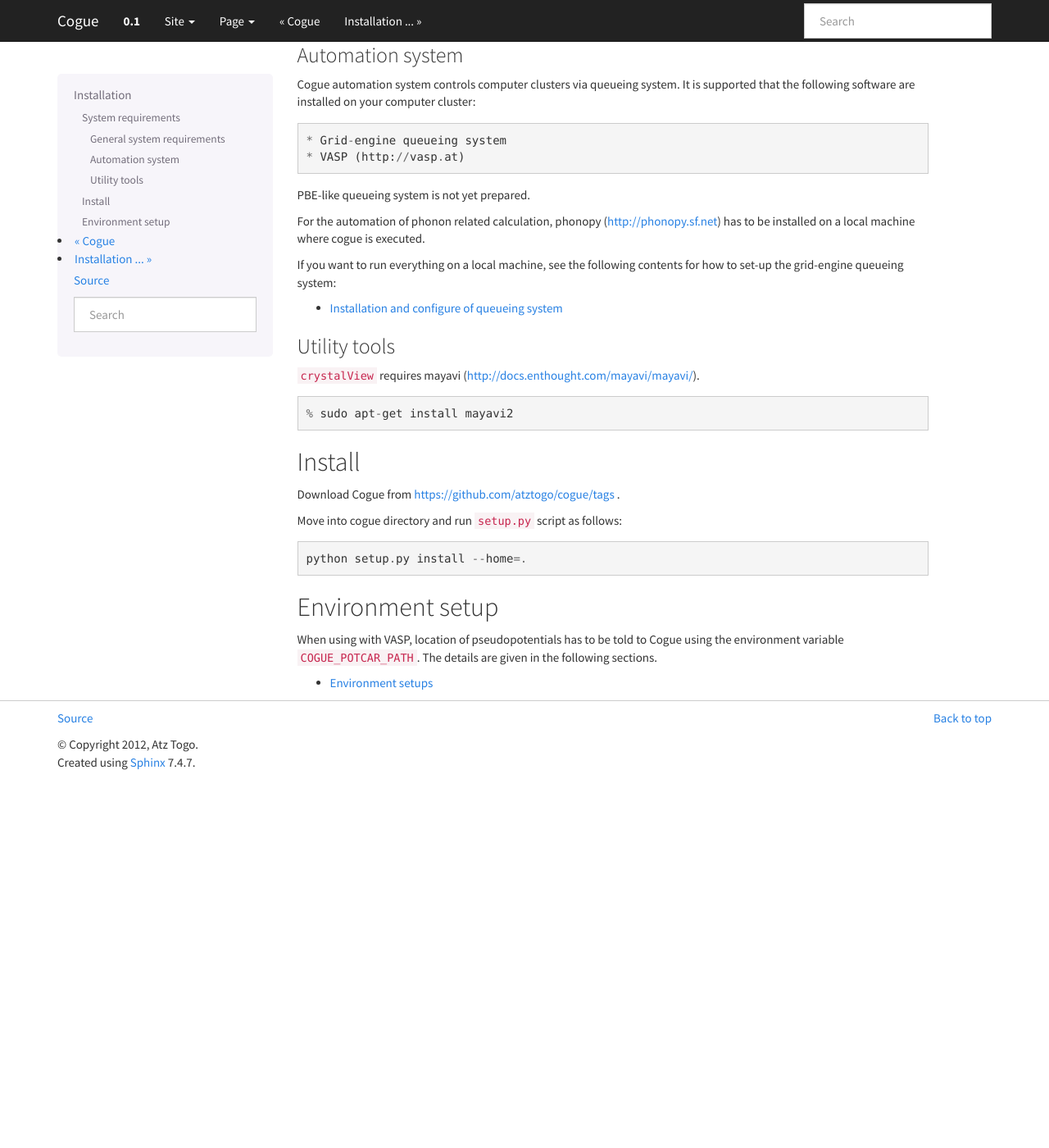
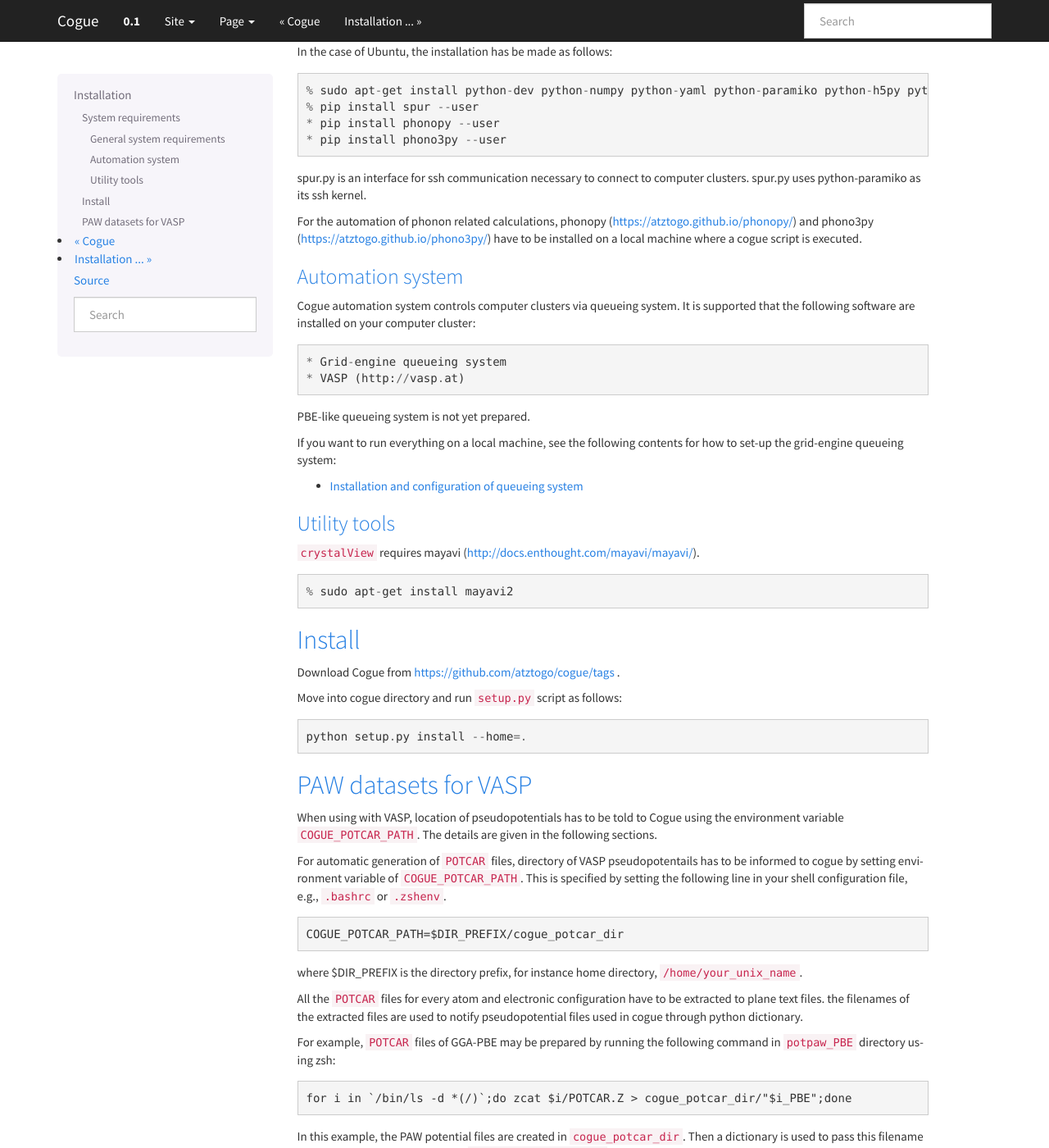
Before and after one commit to atztogo/cogue, a Sphinx documentation site: the page built from doc/install.rst, in a window 1280 px wide and 1400 px high, scrolled down 525 px. Shown: the whole window at 82% size. Built offline with Sphinx 7.4.7, drawn with Linux system fonts in a browser that asks for light colours; formulas are drawn with MathJax 3; before the commit the page ends 1476 px from its top, so only the background shows below that; some of the changed text lies outside the part shown.

Commit message:
Update document

```diff
--- a/doc/command_line_tool.rst
+++ b/doc/command_line_tool.rst
@@ -62,4 +62,4 @@
 ``crystalView``
 ^^^^^^^^^^^^^^^^^^^
 
-Crystal structure is visualized.
+Crystal structure is visualized. Mayavi2 is necessary to use this script.
--- a/doc/tutorial.rst
+++ b/doc/example.rst
@@ -1,5 +1,5 @@
-Tutorial
-===============
+Example
+========
 
 ``rutile.py`` in the ``example`` directory can be an introduction of
 Cogue. Please see :ref:`example_rutile`. On the top of this example,
@@ -9,7 +9,6 @@
    import cogue.calculator.vasp as vasp
    import cogue.qsystem.gridengine as ge
 
-
 To import ``cogue``, a few method becomes ready to use as shownin
 :py:mod:`cogue`. The methods :py:meth:`autocalc <cogue.autocalc>` and
 :py:meth:`cell <cogue.cell>` return objects of
--- a/doc/index.rst
+++ b/doc/index.rst
@@ -16,8 +16,11 @@
    :maxdepth: 2
 
    install
+   qsystem
+   example
+   command_line_tool
    vasp_interface
-   command_line_tool
+   automation
 
 Source code repository
 -----------------------
--- a/doc/install.rst
+++ b/doc/install.rst
@@ -10,24 +14,32 @@
 * Python and its header files (python-dev)
 * numpy (python-numpy)
 * hdf5 interface (python-h5py)
-* python-lxml
 * python-yaml
 * python-paramiko
 * spur.py (https://github.com/mwilliamson/spur.py)
+* phonopy (https://atztogo.github.io/phonopy/)
+* phono3py (https://atztogo.github.io/phono3py/)
 
 In the case of Ubuntu, the installation has be made as follows:
 
 ::
 
-   % sudo apt-get install python-dev python-numpy python-lxml python-yaml python-paramiko python-h5py python-pip
+   % sudo apt-get install python-dev python-numpy python-yaml python-paramiko python-h5py python-pip
    % pip install spur --user
+   * pip install phonopy --user
+   * pip install phono3py --user
 
-spur.py is an interface for ssh. python-paramiko is used by spur.py.
-Since Ubuntu doesn't contain spur.py deb-package, using pip is
-recommended to install spur.py.
+spur.py is an interface for ssh communication necessary to connect to
+computer clusters. spur.py uses python-paramiko as its ssh kernel.
+
+For the automation of phonon related calculations, phonopy
+(https://atztogo.github.io/phonopy/) and phono3py
+(https://atztogo.github.io/phono3py/) have to be installed on a local
+machine where a cogue script is executed.
+
 
 Automation system
-^^^^^^^^^^^^^^^^^^^^^^
+^^^^^^^^^^^^^^^^^^
 
 Cogue automation system controls computer clusters via queueing
 system. It is supported that the following software are installed on
@@ -37,10 +49,6 @@
 * VASP (http://vasp.at)
 
 PBE-like queueing system is not yet prepared.
-
-For the automation of phonon related calculation, phonopy
-(http://phonopy.sf.net) has to be installed on a local machine where
-cogue is executed.
 
 If you want to run everything on a local machine, see the following
 contents for how to set-up the grid-engine queueing system:
@@ -52,7 +60,7 @@
 
 
 Utility tools
-^^^^^^^^^^^^^^^^^^^^
+^^^^^^^^^^^^^^
 
 ``crystalView`` requires mayavi (http://docs.enthought.com/mayavi/mayavi/).
 
@@ -61,7 +69,7 @@
    % sudo apt-get install mayavi2
 
 Install
-------------------------
+--------
 
 Download Cogue from https://github.com/atztogo/cogue/tags .
 
@@ -69,14 +77,37 @@
 
    python setup.py install --home=.
 
-Environment setup
--------------------
+PAW datasets for VASP
+----------------------
 
 When using with VASP, location of pseudopotentials has to be told to
 Cogue using the environment variable ``COGUE_POTCAR_PATH``. The
 details are given in the following sections.
 
-.. toctree::
-   :maxdepth: 1
+For automatic generation of ``POTCAR`` files, directory of VASP
+pseudopotentails has to be informed to cogue by setting environment
+variable of ``COGUE_POTCAR_PATH``. This is specified by setting the
+following line in your shell configuration file, e.g., ``.bashrc`` or ``.zshenv``.
 
-   environment-setup
+::
+
+   COGUE_POTCAR_PATH=$DIR_PREFIX/cogue_potcar_dir
+
+where $DIR_PREFIX is the directory prefix, for instance home
+directory, ``/home/your_unix_name``.
+
+All the ``POTCAR`` files for every atom and electronic configuration
+have to be extracted to plane text files. the filenames of the
+extracted files are used to notify pseudopotential files used in
+cogue through python dictionary.
+
+For example, ``POTCAR`` files of GGA-PBE may be prepared by running
+the following command in ``potpaw_PBE`` directory using zsh::
+
+   for i in `/bin/ls -d *(/)`;do zcat $i/POTCAR.Z > cogue_potcar_dir/"$i_PBE";done
+
+In this example, the PAW potential files are created in
+``cogue_potcar_dir``. Then a dictionary is used to pass this filename
+to a VASP task using the keyword ``pseudo_potential_map`` like::
+
+   pseudo_potential_map = { 'Si': 'Si_PBE', 'O': 'O_PBE' }
--- a/doc/qsystem.rst
+++ b/doc/qsystem.rst
@@ -1,7 +1,7 @@
 .. _qsystem:
 
-Installation and configure of queueing system
-==============================================
+Installation and configuration of queueing system
+==================================================
 
 Queueing system is one of the most important component of the Cogue
 package. Probably researchers around first-principles calculation are
```
Also changed, not shown: other parts of doc/install.rst (+4 -0 lines), doc/automation.rst (+2 -5 lines), doc/environment-setup.rst (deleted, +0 -35 lines).
